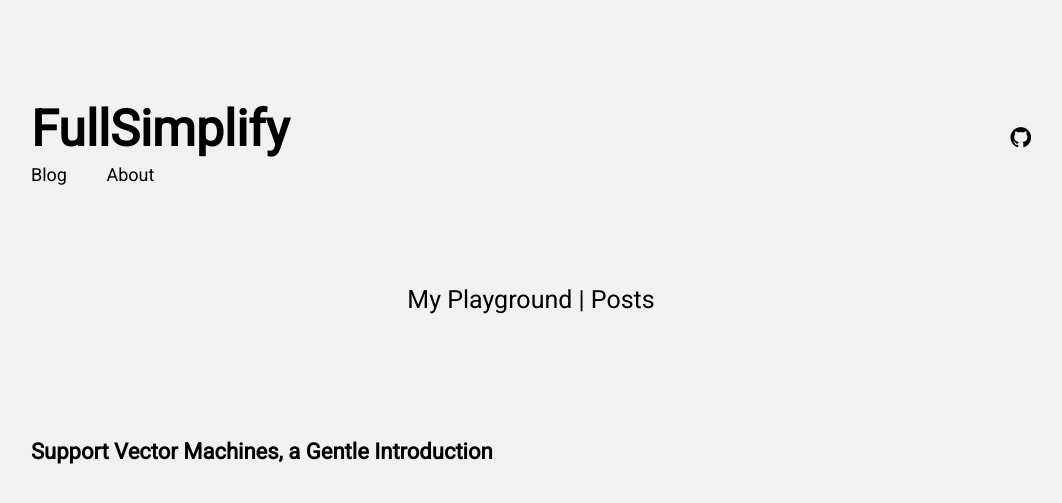
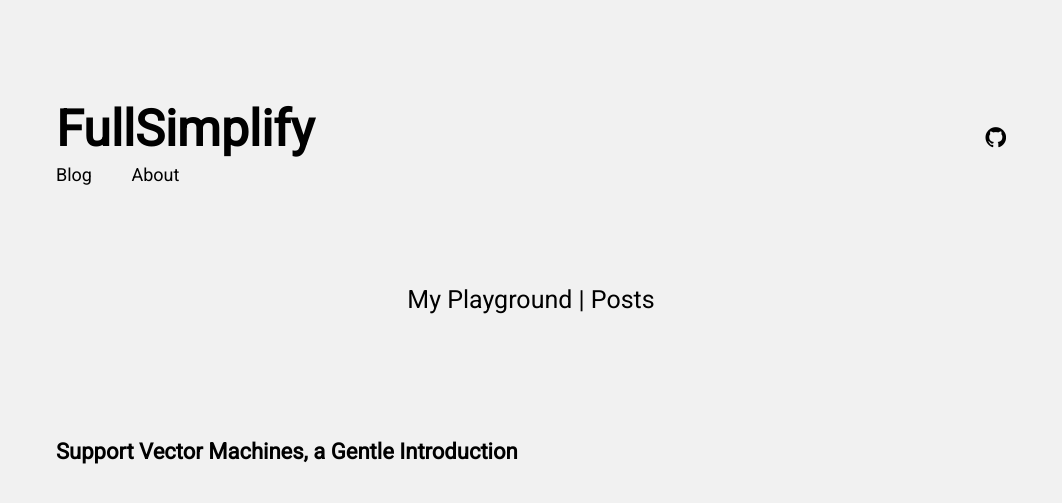
Before and after one commit to FullSimplify/FullSimplify.github.io, a Jekyll site: the page built from index.html, in a window 1280 px wide. Shown: the top 503 px of the page, without its empty margins (109-1171 px from the left). Built offline with Jekyll 4.4.1, drawn with Linux system fonts in a browser that asks for light colours.

Commit message:
Update _default.scss

```diff
--- a/_sass/_default.scss
+++ b/_sass/_default.scss
@@ -74,7 +74,7 @@ strong {
 
 /* =Header */
 .wrapper {
-    max-width: 1000px;
+    max-width: 950px;
     margin: 100px auto;
 	color: #2a2a2a;
 }
```
